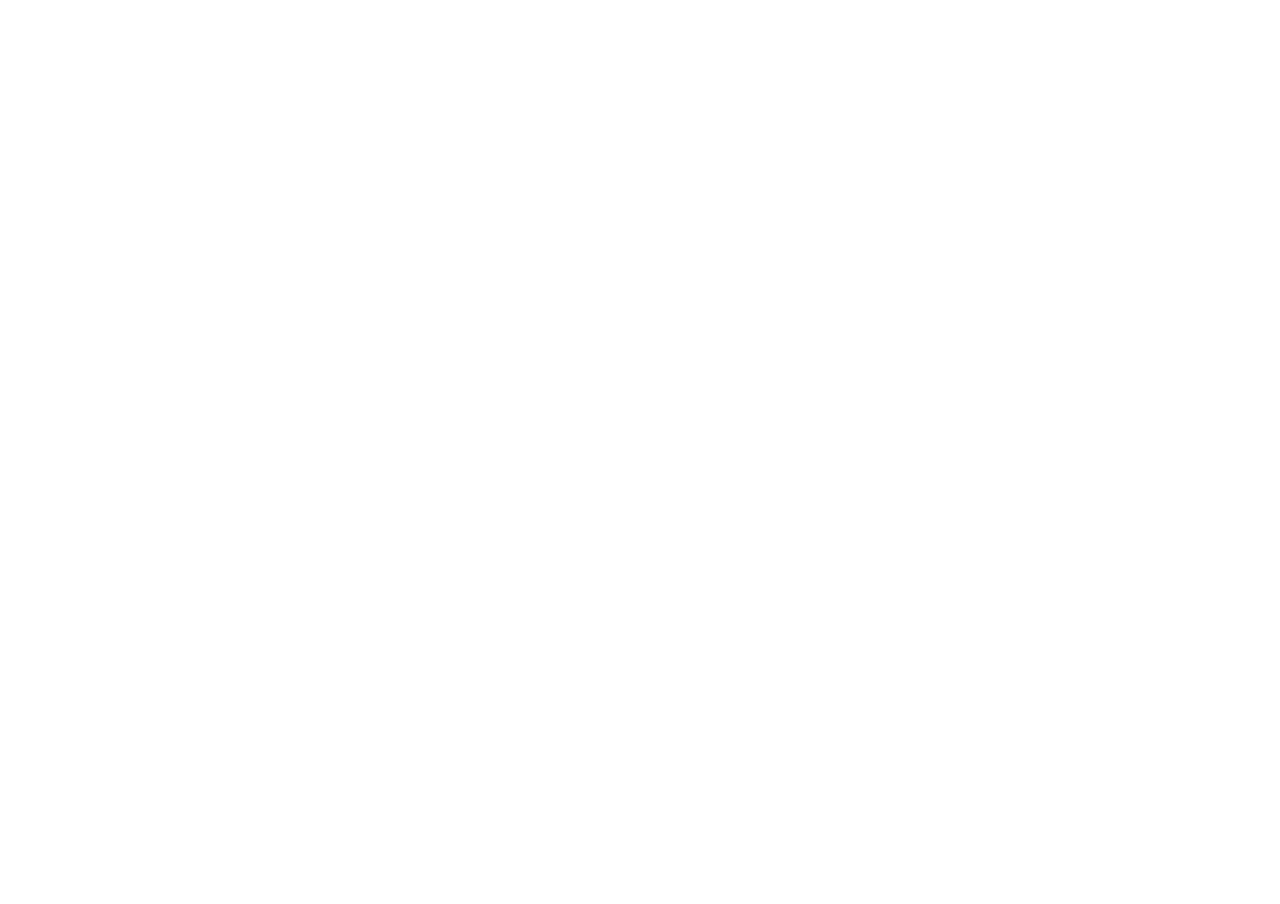
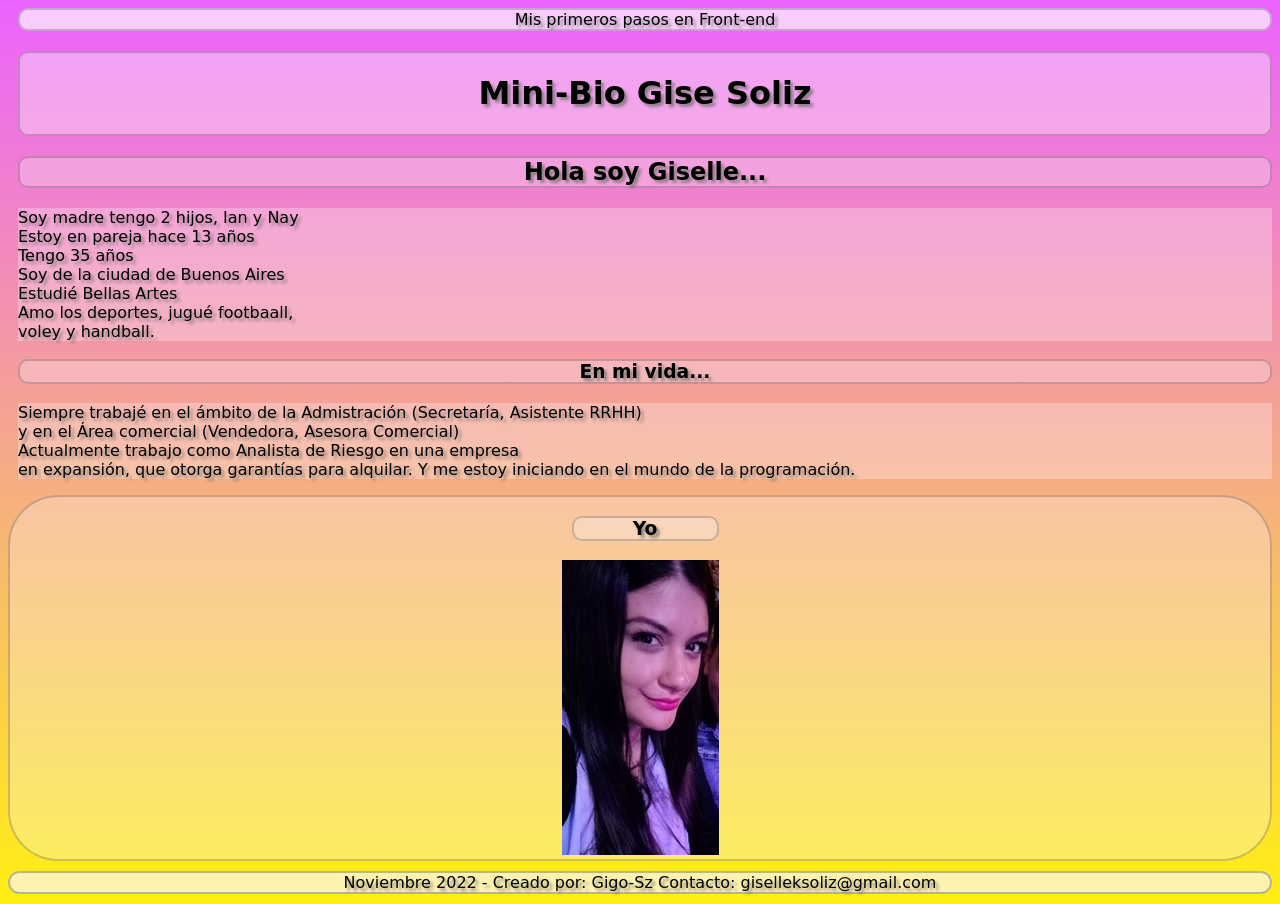
Before and after one commit to Gigo-Sz/C36-BAM-ProgWeb, a plain HTML site: page index.html in a window 1280 px wide. Before the commit the page ends 800 px from the top, so only its background shows below. Drawn offline with Linux system fonts and the light colour scheme.

Commit message:
Tarea, agrego css

```diff
--- a/css-styles/style.css
+++ b/css-styles/style.css
@@ -0,0 +1,71 @@
+/*Body*/
+body {
+    background-image: linear-gradient(rgba(225, 0, 255, 0.616), rgba(255, 238, 0, 0.925));
+
+    font-family: cursive;
+    text-shadow: 3px 3px 3px rgba(119, 115, 115, 0.815);
+}
+/*Barra Navegación*/
+
+nav {
+    display: flex;
+    background-color: rgba(252, 246, 252, 0.719);
+    border-radius: 10px;
+    margin-left: 10px;
+    justify-content: center;
+    border: 2px solid rgba(12, 12, 12, 0.205);
+
+    ;
+}
+/*Header*/
+
+header {
+    display: flex;
+    border: 2px solid rgba(12, 12, 12, 0.205);
+    border-radius: 10px;
+    margin-left: 10px;
+    margin-top: 20px;
+    background-color: rgba(252, 246, 252, 0.384);
+    justify-content: center;
+}
+
+h2, h3 {
+    background-color: rgba(252, 246, 252, 0.301);
+    border-radius: 10px;
+    margin-left: 10px;
+    border: 2px solid  rgba(12, 12, 12, 0.205);
+    text-align: center;
+
+}
+
+p {
+    background-color: rgba(252, 246, 252, 0.301);
+    margin-left: 10px;
+
+    border-image-width: auto;
+    border-image-width: auto;
+}
+
+/*aside*/
+
+aside {
+    background-color:  rgba(252, 246, 252, 0.301);
+    border: 2px solid  rgba(12, 12, 12, 0.205);
+    border-radius: 50px;
+    display: flex;
+    align-items: stretch;
+    justify-content: center;
+    text-align: center;
+    margin-bottom: 10px;
+
+}
+
+footer {
+    background-color:  rgba(252, 246, 252, 0.664);
+    border: 2px solid  rgba(110, 108, 110, 0.466);
+    border-radius: 50px;
+    display: flex;
+    justify-content: center;
+    text-align: center;
+    margin-bottom: 10px;
+}
--- a/index.html
+++ b/index.html
@@ -4,9 +4,72 @@
     <meta charset="UTF-8">
     <meta http-equiv="X-UA-Compatible" content="IE=edge">
     <meta name="viewport" content="width=device-width, initial-scale=1.0">
-    <title>Bio Gigo-Sz</title>
+    <title>Tarea_1</title>
+    <link href="./css-styles/style.css" rel="stylesheet"
 </head>
+
 <body>
+<!--Barra de navegación-->
+<nav>
+<div id="div-nav">Mis primeros pasos en Front-end</div>
+</nav>
 
+<!--Header con titulo-->
+<header>
+   <h1>
+    Mini-Bio Gise Soliz
+   </h1>
+
+</header>
+<div>
+    <h2>
+        Hola soy Giselle...
+    </h2>
+
+    <p>
+        Soy madre tengo 2 hijos, Ian y Nay <br> Estoy en pareja hace 13 años <br> Tengo 35 años <br> Soy de la ciudad de Buenos Aires <br> Estudié Bellas Artes <br>
+        Amo los deportes, jugué footbaall, <br>
+        voley y handball.
+
+    </p>
+</div>
+
+<div>
+    <h3>
+        En mi vida...
+    </h3>
+
+    <p>
+        Siempre trabajé en el ámbito de la Admistración (Secretaría, Asistente RRHH) <br>y en el Área comercial (Vendedora, Asesora Comercial)<br>
+        Actualmente trabajo como Analista de Riesgo en una empresa <br> en expansión, que otorga garantías para alquilar.
+        Y me estoy iniciando en el mundo de la programación.
+
+
+    </p>
+
+</div>
+</div>
+</article>
+</section>
+
+<!-- Aside -->
+<aside>
+<div class="div-aside">
+  <h3>Yo</h3>
+  <img src="./css-styles/img/IMG_20221001_230231.jpg" alt="Yo un dia re producida"
+</div>
+</aside>
+
+<!-- Footer -->
+<footer>
+    <div id="div-footer">Noviembre 2022 -
+        Creado por: Gigo-Sz Contacto: <href="mailto:<nowiki>giselleksoliz@gmail.com
+
+
+
+    </div>
+  </footer>
 </body>
+
+
 </html>
```
Also changed, not shown: css-styles/img/IMG_20221001_230231.jpg (added), css-styles/img/finaer.jpg (added).
